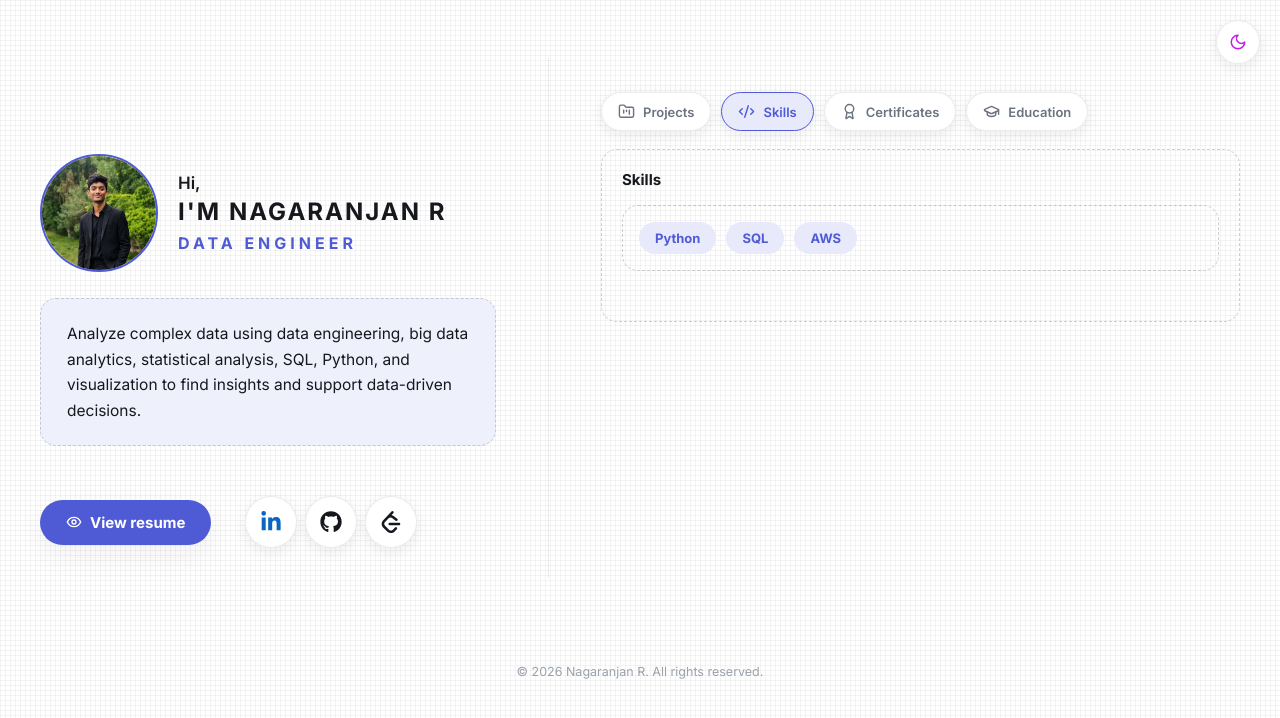
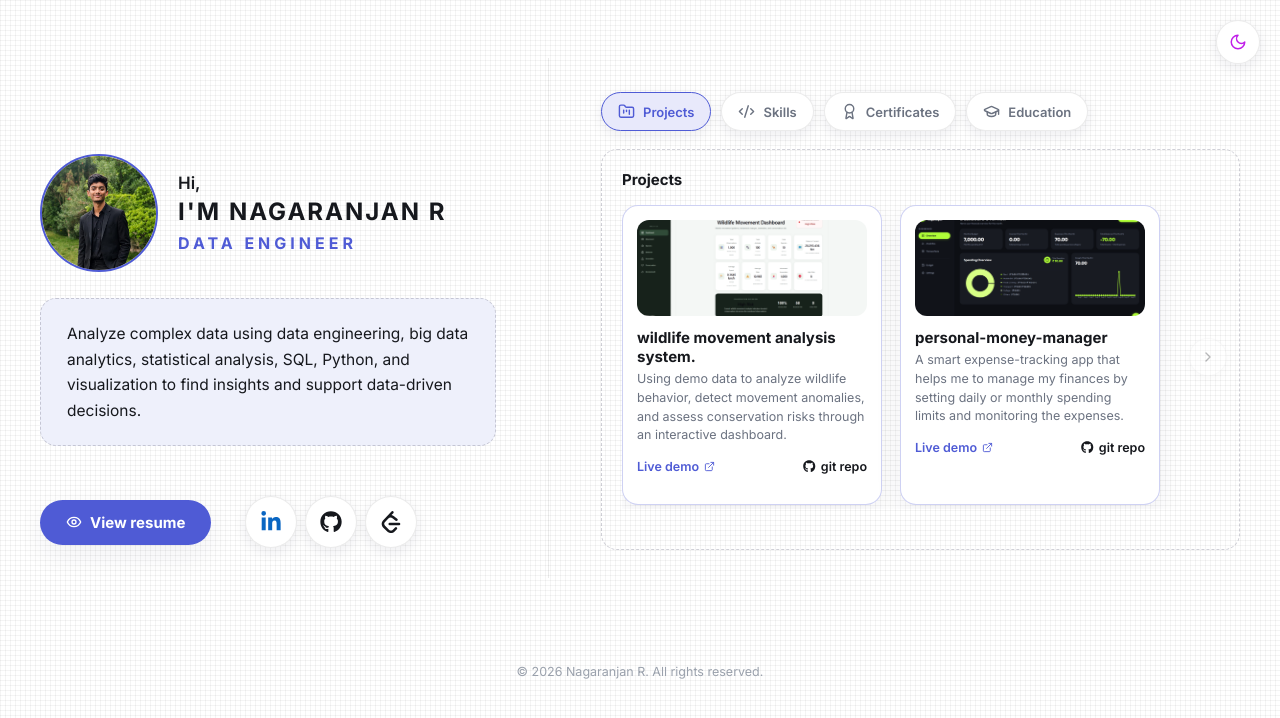
Before and after one commit to nagaranjan-r-de/Portfolio, a React (Vite) app in the folder frontend/: page / in a window 1280 px wide. Shown: the top 718 px of the page. Built offline with nearby package versions, Linux system fonts and the light colour scheme.

Commit message:
Fix portfolio build

```diff
--- a/frontend/src/components/NavIcons.jsx
+++ b/frontend/src/components/NavIcons.jsx
@@ -33,7 +33,7 @@ const tabs = [
 ];
 
 export default function NavIcons() {
-  const [activeTab, setActiveTab] = useState("skills");
+  const [activeTab, setActiveTab] = useState("projects");
   const activeIndex = tabs.findIndex((tab) => tab.id === activeTab);
 
   return (
```
